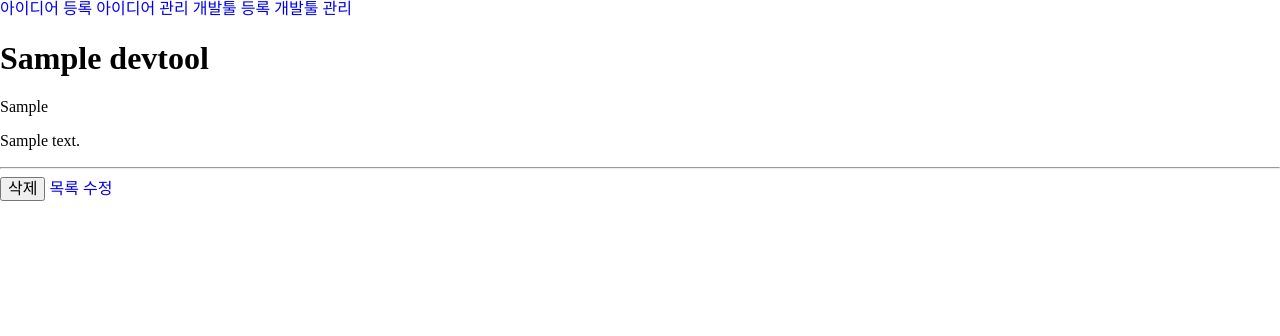
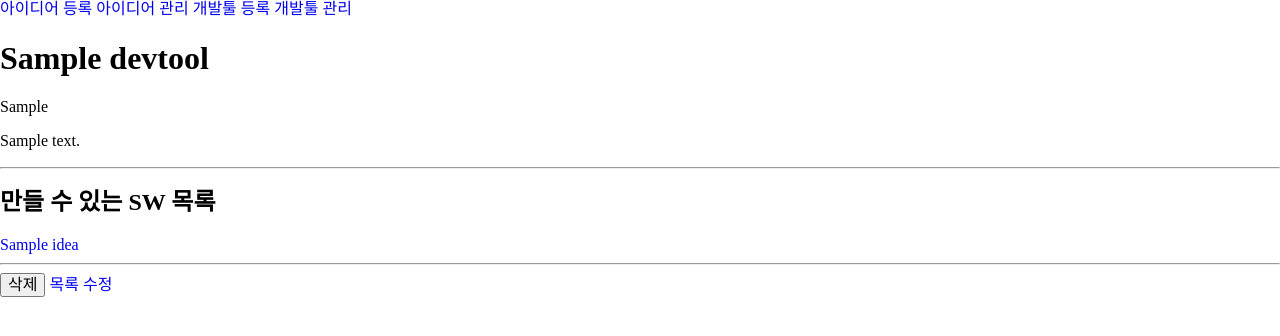
Before and after one commit to Pirogramming-20/LeeSunmin, a Django app: page /devtool/detail/1/ in a window 1280 px wide. Shown: the top 336 px of the page. Run offline with Django 5.2, Linux system fonts and the light colour scheme; tables that the repository leaves empty hold one stand-in row (values such as "Sample post").

Commit message:
[feat] add devtool & idea relation

```diff
--- a/SWIDEA_SITE/server/apps/devtool/views.py
+++ b/SWIDEA_SITE/server/apps/devtool/views.py
@@ -10,7 +10,8 @@ def devtool_list(request):
 
 def detail(request, pk):
     devtool = Devtool.objects.get(id=pk)
-    ctx = {"devtool": devtool}
+    all_ideas = devtool.idea_set.all()  # 역참조
+    ctx = {"devtool": devtool, "related_ideas": all_ideas}
     return render(request, 'devtool/devtool_detail.html', ctx)
 
 def create(request):
--- a/SWIDEA_SITE/server/apps/idea/models.py
+++ b/SWIDEA_SITE/server/apps/idea/models.py
@@ -1,4 +1,5 @@
 from django.db import models
+from apps.devtool.models import Devtool
 
 # Create your models here.
 class Idea(models.Model):
@@ -7,6 +8,8 @@ class Idea(models.Model):
     content = models.TextField("아이디어 설명")
     interest = models.IntegerField("아이디어 관심도", default=0)
     # 예상 개발툴
+    devtool = models.ForeignKey(
+        Devtool, on_delete=models.CASCADE, verbose_name="예상 개발툴")
     created_at = models.DateTimeField(auto_now_add=True)
 
     def __str__(self):
--- a/SWIDEA_SITE/server/templates/devtool/devtool_detail.html
+++ b/SWIDEA_SITE/server/templates/devtool/devtool_detail.html
@@ -7,6 +7,13 @@
   <p>{{devtool.content}}</p>
 
   <hr />
+  <h2>만들 수 있는 SW 목록</h2>
+  {% for rel_idea in related_ideas %}
+      <a href="{% url 'idea:detail' rel_idea.pk %}" class="btn btn-success">
+        {{rel_idea.title}}
+      </a>
+  {% endfor %}
+  <hr />
   <form action="{% url 'devtool:delete' devtool.pk %}" method="POST">
     {%csrf_token%}
     <button type="submit" class="btn btn-danger">삭제</button>
```
Also changed, not shown: SWIDEA_SITE/server/apps/devtool/migrations/0001_initial.py, SWIDEA_SITE/server/apps/idea/migrations/0001_initial.py, SWIDEA_SITE/server/apps/idea/migrations/0002_idea_created_at.py (deleted), SWIDEA_SITE/server/apps/idea/migrations/0003_alter_idea_content_alter_idea_interest.py (deleted).
